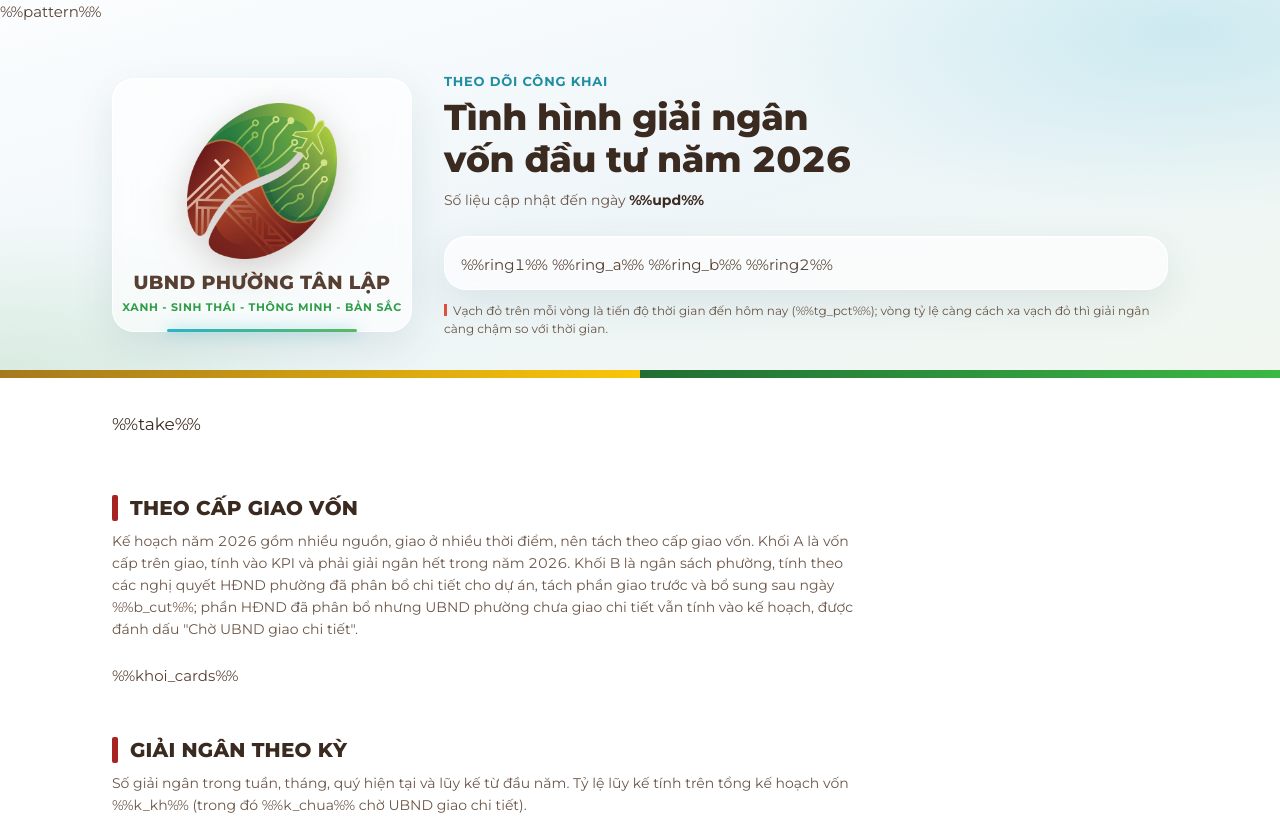
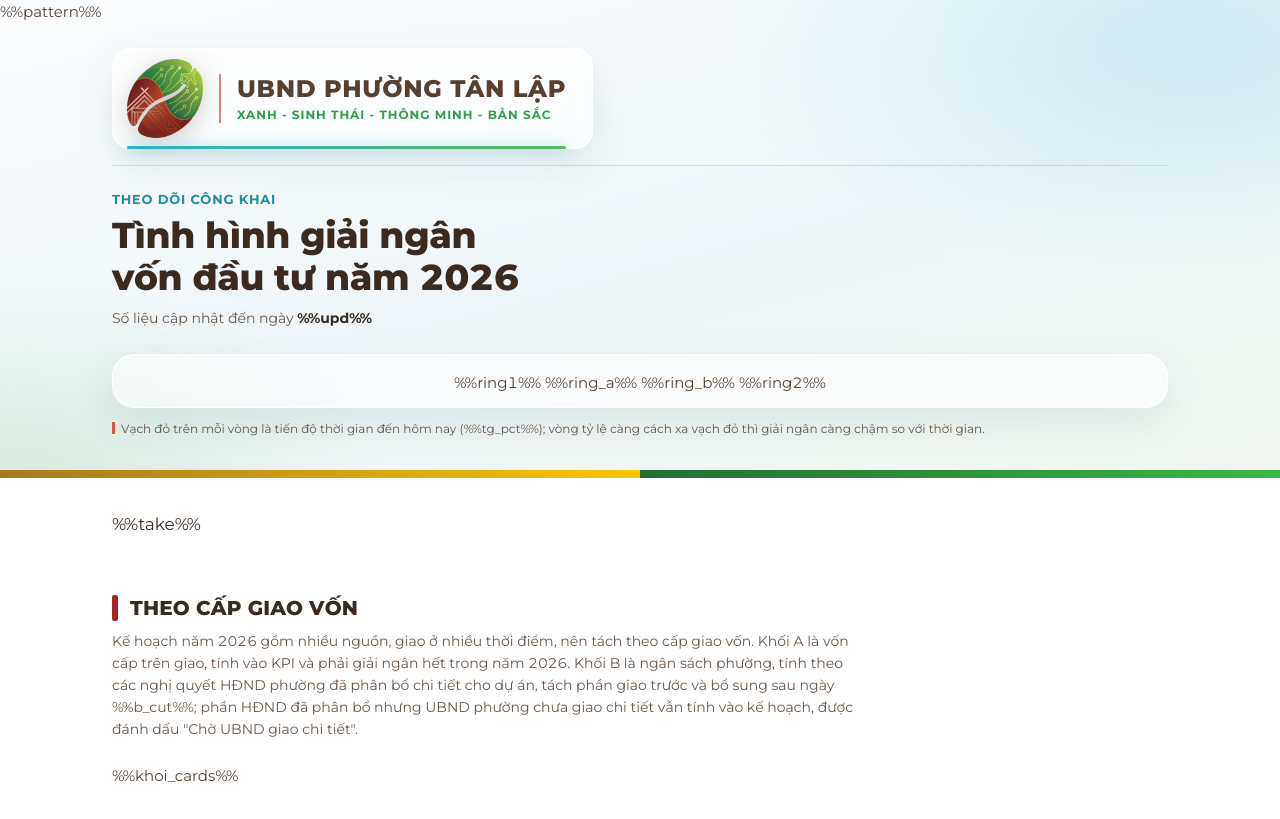
Before and after one commit to lephu1006-coder/giai-ngan-2026, a plain HTML site: page template.html in a window 1280 px wide. Shown: the top 819 px of the page. Drawn offline with Linux system fonts and the light colour scheme.

Commit message:
Đưa logo lên đầu trang, bố cục ngang trang trọng
Co-Authored-By: Claude Opus 5.5 <noreply@anthropic.com>
Claude-Session: https://claude.ai/code/session_016btRim49Q8Yw4sUSkgvLVY

```diff
--- a/template.html
+++ b/template.html
@@ -49,22 +49,23 @@ a{color:var(--accent-red-text)}
 .hero-pattern{position:absolute;inset:0;width:100%;height:100%;pointer-events:none}
 .hero-pattern .pt-rong{stroke:#b8714a;opacity:.22}
 .hero-pattern .pt-neon{opacity:.55}
-.hero-in{position:relative;display:grid;grid-template-columns:300px 1fr;gap:var(--s6);align-items:center;padding-top:var(--s7);padding-bottom:var(--s6)}
-@media (max-width:900px){.hero-in{grid-template-columns:1fr;gap:var(--s5)}}
+.hero-in{position:relative;display:grid;grid-template-columns:1fr;gap:var(--s5);padding-top:var(--s5);padding-bottom:var(--s6)}
+.masthead{display:flex;align-items:center;padding-bottom:var(--s4);border-bottom:1px solid rgba(87,64,50,.14)}
 .glass{background:rgba(255,255,255,.62);-webkit-backdrop-filter:blur(10px);backdrop-filter:blur(10px);border:1px solid rgba(255,255,255,.95);border-radius:22px;box-shadow:0 14px 40px rgba(31,74,92,.10),inset 0 1px 0 rgba(255,255,255,.9)}
-.lockup{position:relative;display:flex;flex-direction:column;align-items:center;text-align:center;padding:var(--s5) var(--s4) var(--s4)}
-.lockup img{display:block;width:150px;height:auto;filter:drop-shadow(0 10px 18px rgba(87,64,50,.25))}
-.lockup .wm{margin:var(--s3) 0 0;font-size:19px;line-height:24px;font-weight:800;letter-spacing:.02em;color:var(--brand-brown);white-space:nowrap}
-.lockup .sl{margin:4px 0 0;font-size:11px;line-height:16px;font-weight:700;letter-spacing:.06em;color:#2e9e47;white-space:nowrap}
-.lockup::after{content:"";position:absolute;left:18%;right:18%;bottom:-1px;height:3px;border-radius:3px;background:linear-gradient(90deg,#2bb3c8,#5DB75E);box-shadow:0 0 14px rgba(43,179,200,.7)}
-@media (max-width:900px){.lockup{max-width:300px;margin:0 auto;width:100%;padding:var(--s4) var(--s3) var(--s3)}.lockup img{width:104px}.lockup .wm{font-size:17px}.lockup .sl{font-size:10px}}
+.lockup{position:relative;display:inline-flex;align-items:center;gap:var(--s4);padding:10px 26px 10px 14px;border-radius:18px}
+.lockup img{display:block;flex:none;width:76px;height:auto;filter:drop-shadow(0 6px 12px rgba(87,64,50,.25))}
+.lk-t{padding-left:var(--s4);border-left:2px solid rgba(166,36,34,.55)}
+.lockup .wm{margin:0;font-size:24px;line-height:30px;font-weight:800;letter-spacing:.03em;color:var(--brand-brown);white-space:nowrap}
+.lockup .sl{margin:3px 0 0;font-size:12px;line-height:16px;font-weight:700;letter-spacing:.08em;color:#2e9e47;white-space:nowrap}
+.lockup::after{content:"";position:absolute;left:14px;right:26px;bottom:-1px;height:3px;border-radius:3px;background:linear-gradient(90deg,#2bb3c8,#5DB75E);box-shadow:0 0 14px rgba(43,179,200,.7)}
+@media (max-width:640px){.masthead{justify-content:center}.lockup{gap:var(--s3);padding:8px 16px 8px 10px}.lockup img{width:54px}.lk-t{padding-left:var(--s3)}.lockup .wm{font-size:17px;line-height:22px}.lockup .sl{font-size:9px;letter-spacing:.05em}}
 .hero-main{min-width:0}
 .unit{margin:0;font-size:13px;line-height:18px;font-weight:700;letter-spacing:.06em;text-transform:uppercase;color:#1f8ea0}
 .hero h1{margin:6px 0 0;font-size:36px;line-height:42px;font-weight:800;letter-spacing:-.01em;color:var(--ink-strong)}
 @media (max-width:640px){.hero h1{font-size:26px;line-height:32px}}
 .hero .upd{margin:var(--s2) 0 0;font-size:14px;color:var(--ink-muted)}
 .hero .upd b{color:var(--ink-strong);font-weight:700}
-.rings{display:flex;gap:var(--s4);flex-wrap:wrap;align-items:flex-start;margin-top:var(--s5);padding:var(--s4) var(--s4) var(--s3)}
+.rings{display:flex;gap:var(--s4);flex-wrap:wrap;justify-content:space-around;align-items:flex-start;margin-top:var(--s5);padding:var(--s4) var(--s4) var(--s3)}
 .rings-note{margin:var(--s3) 0 0;font-size:12px;line-height:18px;color:var(--ink-muted)}
 .rings-note i{display:inline-block;width:3px;height:12px;margin-right:6px;vertical-align:-1px;background:#e0533f}
 .ring{margin:0;display:flex;flex-direction:column;align-items:center;gap:var(--s2);width:150px}
@@ -244,7 +245,9 @@ footer .slogan{color:var(--brand-green)}
 .hero-pattern .pt-rong{stroke:#d99a72;opacity:.16}
 .hero-pattern .pt-neon{opacity:.85}
 .glass{background:rgba(22,38,45,.55);border:1px solid rgba(140,210,225,.16);box-shadow:0 14px 40px rgba(0,0,0,.40),inset 0 1px 0 rgba(255,255,255,.06)}
-.lockup{background:radial-gradient(70% 55% at 50% 34%,rgba(255,246,236,.20),transparent 70%),rgba(22,38,45,.55)}
+.lockup{background:radial-gradient(60px 60px at 52px 50%,rgba(255,246,236,.22),transparent 70%),rgba(22,38,45,.55)}
+.masthead{border-bottom-color:rgba(140,210,225,.16)}
+.lk-t{border-left-color:rgba(255,143,128,.6)}
 .lockup img{filter:drop-shadow(0 0 16px rgba(255,240,225,.22)) drop-shadow(0 8px 16px rgba(0,0,0,.45))}
 .lockup .wm{color:#f3e4d6}
 .lockup .sl{color:#6fd07a}
@@ -275,10 +278,14 @@ tr.khoi td{background:#3a1b1b}
 <header class="hero">
   %%pattern%%
   <div class="wrap hero-in">
-    <div class="lockup glass">
-      <img src="emblem.webp" alt="Biểu trưng UBND phường Tân Lập" width="150" height="157" onerror="this.onerror=null;this.src='logo.png'">
-      <p class="wm">UBND PHƯỜNG TÂN LẬP</p>
-      <p class="sl">XANH - SINH THÁI - THÔNG MINH - BẢN SẮC</p>
+    <div class="masthead">
+      <div class="lockup glass">
+        <img src="emblem.webp" alt="Biểu trưng UBND phường Tân Lập" width="76" height="79" onerror="this.onerror=null;this.src='logo.png'">
+        <div class="lk-t">
+          <p class="wm">UBND PHƯỜNG TÂN LẬP</p>
+          <p class="sl">XANH - SINH THÁI - THÔNG MINH - BẢN SẮC</p>
+        </div>
+      </div>
     </div>
     <div class="hero-main">
       <p class="unit">Theo dõi công khai</p>
```
